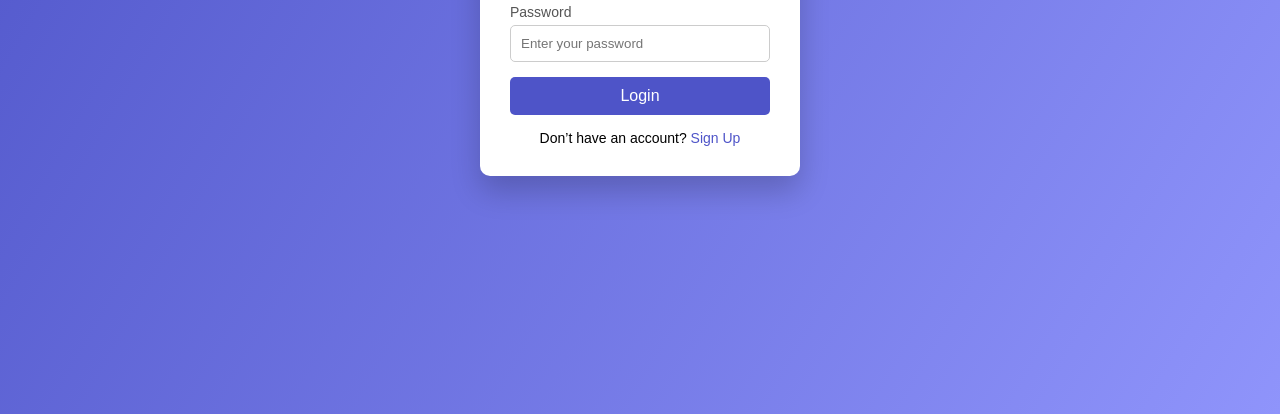
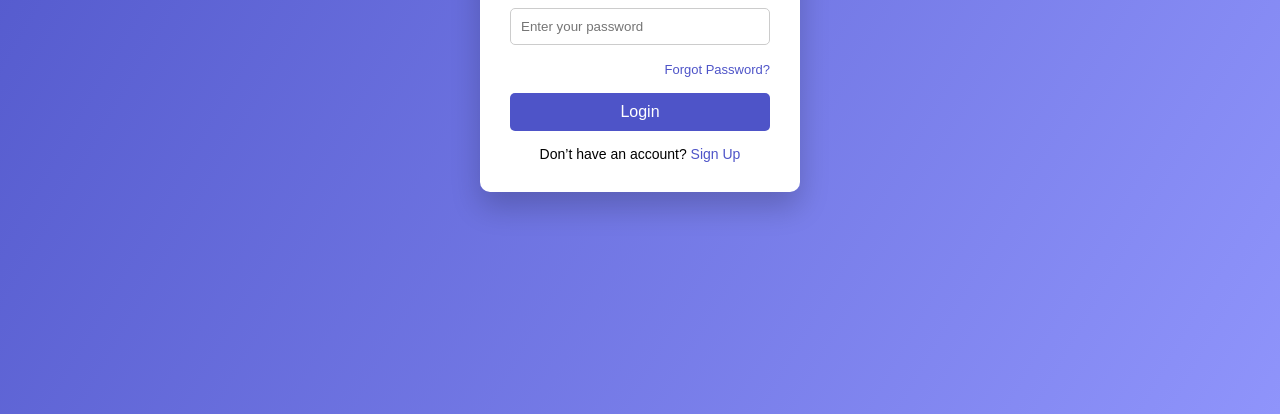
Before and after one commit to himanahusingh752492-max/demo2, a website: page public/index1.html in a window 1280 px wide. Shown: the part 386-800 px from the top of the page. Drawn offline with Linux system fonts and the light colour scheme.

Commit message:
sign up and login add and forgit

```diff
--- a/public/index1.html
+++ b/public/index1.html
@@ -21,6 +21,10 @@
         <input type="password" placeholder="Enter your password" required>
       </div>
 
+      <div class="forgot-password">
+        <a href="#">Forgot Password?</a>
+      </div>
+
       <button type="submit">Login</button>
 
       <p class="signup-text">
--- a/public/style.css
+++ b/public/style.css
@@ -158,3 +158,19 @@ button:hover {
   color: #4e54c8;
   text-decoration: none;
 }
+
+/* Forgot password link */
+.forgot-password {
+  text-align: right;
+  margin-bottom: 15px;
+}
+
+.forgot-password a {
+  font-size: 13px;
+  color: #4e54c8;
+  text-decoration: none;
+}
+
+.forgot-password a:hover {
+  text-decoration: underline;
+}
```
